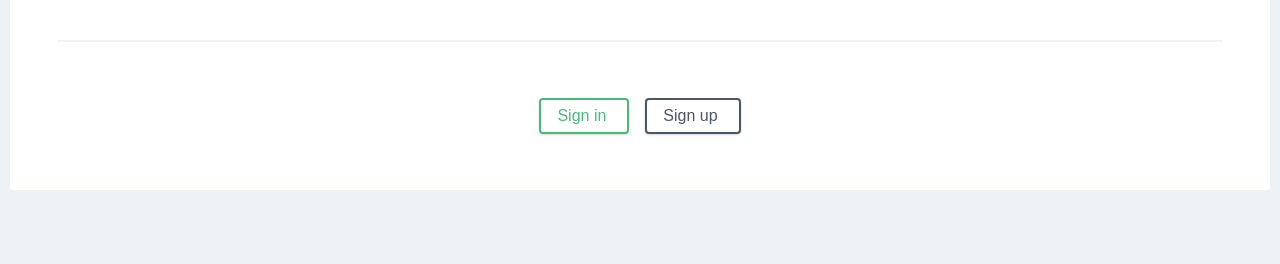
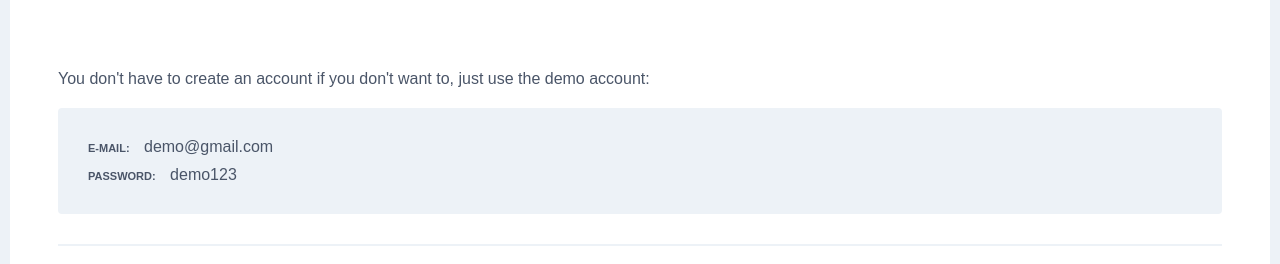
Before and after one commit to rawfour/home-pantry, a React (Create React App) app: page / in a window 1280 px wide. Shown: the part 232-496 px from the top of the page. Built offline with nearby package versions, Linux system fonts and the light colour scheme; no server answers.

Commit message:
fix memory leak problem

```diff
--- a/src/components/AccountForm.js
+++ b/src/components/AccountForm.js
@@ -1,5 +1,5 @@
 import React, { useState, useEffect } from 'react';
-import PropTypes from 'prop-types';
+
 import styled from 'styled-components'; // , { css }
 import { connect } from 'react-redux';
 import { Formik } from 'formik';
@@ -10,8 +10,7 @@ import Input from './Input';
 import Title from './page/PageTitle';
 import PageContentWrapper from './page/PageContentWrapper';
 // import ImageUpload from './ImageUpload';
-import { userEdit as userEditAction } from '../services/authentication/actions';
-import { getCurrentUserProfile } from '../firebase/index';
+import { updateUserName, getCurrentUserProfile } from '../firebase/index';
 // import Basic from './userAccount/Basic';
 // import Advanced from './userAccount/Advanced';
 import MessageDone from './MessageDone';
@@ -119,28 +118,30 @@ const ValidationSchema = Yup.object().shape({
   //   .required('Required'),
 });
 
-const AccountForm = ({ userEdit }) => {
+const AccountForm = () => {
   const [formData, setFormData] = useState({});
   const [actionDone, setActionDone] = useState(false);
 
   useEffect(() => {
-    async function getCurrentUser() {
-      const currentUser = await getCurrentUserProfile();
-      setFormData(currentUser);
-    }
-    getCurrentUser();
+    const unsubscribe = () => {
+      const user = getCurrentUserProfile();
+      setFormData(user);
+    };
+
+    return unsubscribe();
   }, []);
 
-  const handleActionDone = () => {
+  useEffect(() => {
+    if (actionDone) {
+      const timer = setTimeout(() => setActionDone(false), 4000);
+      return () => clearTimeout(timer);
+    }
+    return undefined;
+  }, [actionDone]);
+
+  const onSubmit = (name) => {
+    updateUserName(name);
     setActionDone(true);
-    setTimeout(() => {
-      setActionDone(false);
-    }, 4000);
-  };
-
-  const onSubmit = async (name) => {
-    await userEdit(name);
-    handleActionDone();
   };
 
   return (
@@ -235,15 +236,6 @@ const AccountForm = ({ userEdit }) => {
   );
 };
 
-AccountForm.propTypes = {
-  userEdit: PropTypes.func.isRequired,
-  // loading: PropTypes.shape().isRequired,
-};
-
-const mapDispatchToProps = (dispatch) => ({
-  userEdit: (name, email) => dispatch(userEditAction(name, email)),
-});
-
 const mapStateToProps = (state) => {
   const { loading } = state.loading;
   return {
@@ -251,4 +243,4 @@ const mapStateToProps = (state) => {
   };
 };
 
-export default connect(mapStateToProps, mapDispatchToProps)(AccountForm);
+export default connect(mapStateToProps, null)(AccountForm);
--- a/src/components/AddForm.js
+++ b/src/components/AddForm.js
@@ -1,4 +1,4 @@
-import React, { useState } from 'react';
+import React, { useState, useEffect } from 'react';
 import styled from 'styled-components';
 import PropTypes from 'prop-types';
 import { Formik } from 'formik';
@@ -96,18 +96,19 @@ const AddForm = ({ addProduct, loading, open, onOpen, onClose }) => {
     setImage(file);
   };
 
-  const handleActionDone = () => {
-    setActionDone(true);
-    setTimeout(() => {
-      setActionDone(false);
-    }, 4000);
-  };
+  useEffect(() => {
+    if (actionDone) {
+      const timer = setTimeout(() => setActionDone(false), 4000);
+      return () => clearTimeout(timer);
+    }
+    return null;
+  }, [actionDone]);
 
   const onSubmit = async (name, category, unit, isMax, isLow, currently) => {
     onOpen();
     await addProduct(name, category, image, unit, isMax, isLow, currently);
     onClose();
-    handleActionDone();
+    setActionDone(true);
   };
 
   return (
--- a/src/components/EditForm.js
+++ b/src/components/EditForm.js
@@ -101,18 +101,19 @@ const EditForm = ({ id, editProduct, fetchSingleProduct, loading, open, onOpen,
     setImage(file);
   };
 
-  const handleActionDone = () => {
-    setActionDone(true);
-    setTimeout(() => {
-      setActionDone(false);
-    }, 4000);
-  };
+  useEffect(() => {
+    if (actionDone) {
+      const timer = setTimeout(() => setActionDone(false), 4000);
+      return () => clearTimeout(timer);
+    }
+    return undefined;
+  }, [actionDone]);
 
   const onSubmit = async (name, category, unit, currently) => {
     onOpen();
     await editProduct(id, name, category, image, formData.img, unit, currently);
     onClose();
-    handleActionDone();
+    setActionDone(true);
   };
 
   return (
--- /dev/null
+++ b/src/components/GuestInfo.js
@@ -0,0 +1,45 @@
+import React from 'react';
+import styled from 'styled-components';
+
+const GuestInfoWrapper = styled.div`
+  margin: 30px 0;
+  & > span {
+    display: block;
+    margin-bottom: 20px;
+  }
+  & ul {
+    padding: 20px 30px;
+    background-color: ${({ theme }) => theme.colors.lightGray};
+    border-radius: 4px;
+  }
+  & li {
+    margin: 10px 0;
+    & > span {
+      font-size: ${({ theme }) => theme.fontSizes.s};
+      font-weight: ${({ theme }) => theme.fontWeights.bold};
+      text-transform: uppercase;
+      margin-right: 10px;
+    }
+  }
+`;
+
+const GuestInfo = () => {
+  return (
+    <GuestInfoWrapper>
+      <span>
+        You don&apos;t have to create an account if you don&apos;t want to, just use the demo
+        account:
+      </span>
+      <ul>
+        <li>
+          <span>E-mail:</span> demo@gmail.com
+        </li>
+        <li>
+          <span>Password:</span> demo123
+        </li>
+      </ul>
+    </GuestInfoWrapper>
+  );
+};
+
+export default GuestInfo;
--- a/src/firebase/index.js
+++ b/src/firebase/index.js
@@ -89,18 +89,9 @@ export const updateUserEmail = (email) => {
 };
 
 export const updateUserName = (name) => {
-  const user = auth.currentUser;
-
-  user
-    .updateProfile({
-      displayName: name,
-    })
-    .then(() => {
-      return true;
-    })
-    .catch((error) => {
-      alert(`Error: ${error}`);
-    });
+  auth.currentUser.updateProfile({
+    displayName: name,
+  });
 };
 
 export const getCurrentUserPantry = async () => {
--- a/src/services/authentication/actions.js
+++ b/src/services/authentication/actions.js
@@ -1,11 +1,5 @@
 import { AUTHENTICATION_STATE } from 'services/actionTypes';
-import {
-  isInitialized,
-  logout,
-  updateUserName,
-  // updateUserEmail,
-  // reauthUser,
-} from '../../firebase/index';
+import { isInitialized, logout } from '../../firebase/index';
 
 export const firebaseInitialized = () => async (dispatch) => {
   const value = await isInitialized();
@@ -22,9 +16,3 @@ export const userLogout = () => async (dispatch) => {
     payload: false,
   });
 };
-
-export const userEdit = (name) => async () => {
-  // await reauthUser;
-  // await updateUserEmail(email);
-  await updateUserName(name);
-};
--- a/src/views/HomePage.js
+++ b/src/views/HomePage.js
@@ -7,6 +7,7 @@ import { getCurrentUserProfile } from '../firebase/index';
 import PagecontentWrapper from '../components/page/PageContentWrapper';
 import Title from '../components/page/PageTitle';
 import Button from '../components/Button';
+import GuestInfo from '../components/GuestInfo';
 
 const ButtonsWrapper = styled.div`
   display: flex;
@@ -24,13 +25,18 @@ const HomePage = ({ isAuth }) => {
   const [userInfo, setUserInfo] = useState(false);
 
   useEffect(() => {
-    const currentUser = getCurrentUserProfile();
-    setUserInfo(currentUser);
+    const unsubscribe = () => {
+      const currentUser = getCurrentUserProfile();
+      setUserInfo(currentUser);
+    };
+
+    return unsubscribe();
   }, []);
 
   return (
     <PagecontentWrapper>
       <Title>Welcome in your home pantry {userInfo ? userInfo.name : 'guest'}!</Title>
+      {!userInfo && <GuestInfo />}
       <ButtonsWrapper>
         {isAuth ? (
           <Link to="/yourStorage">
```
